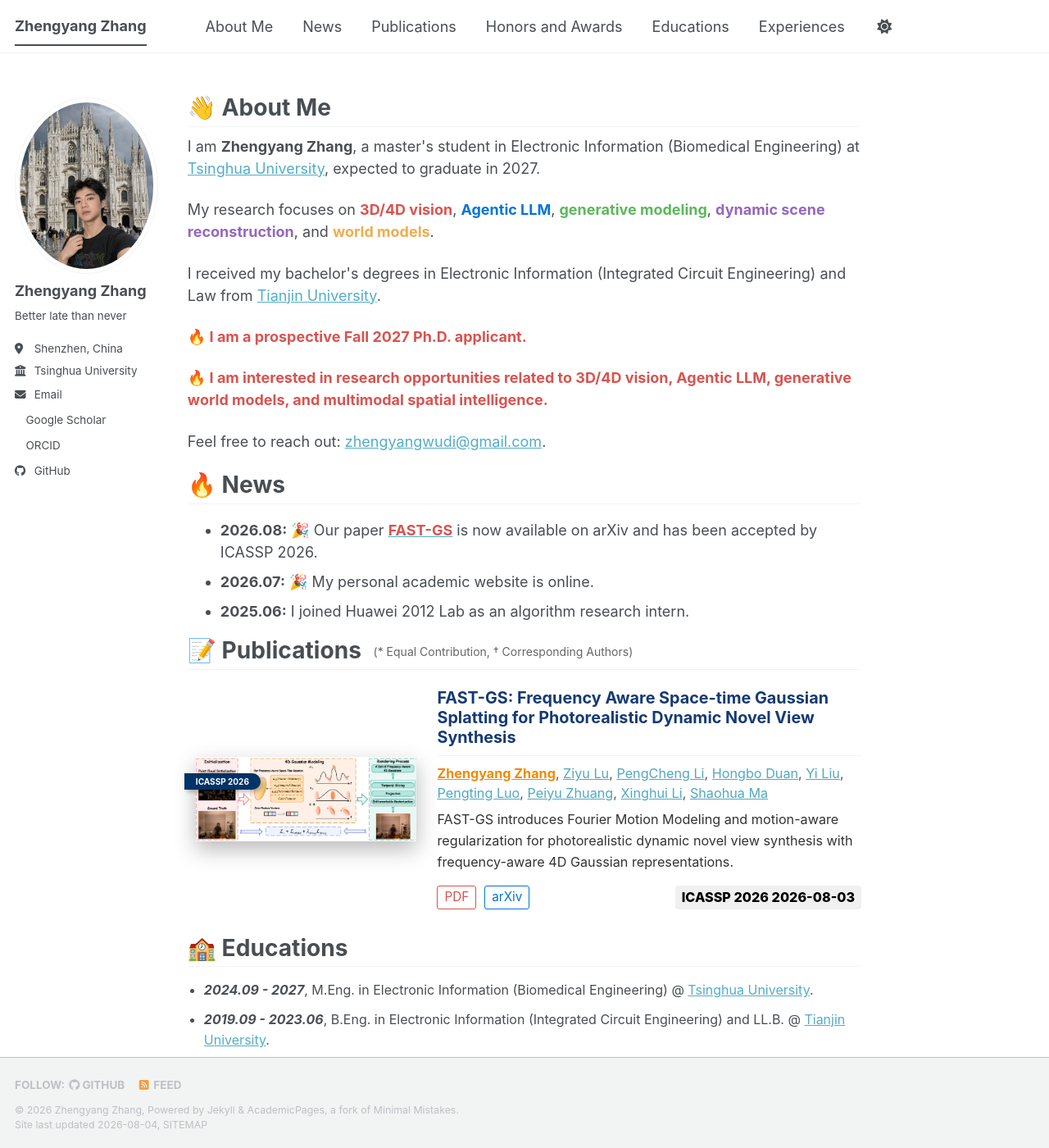
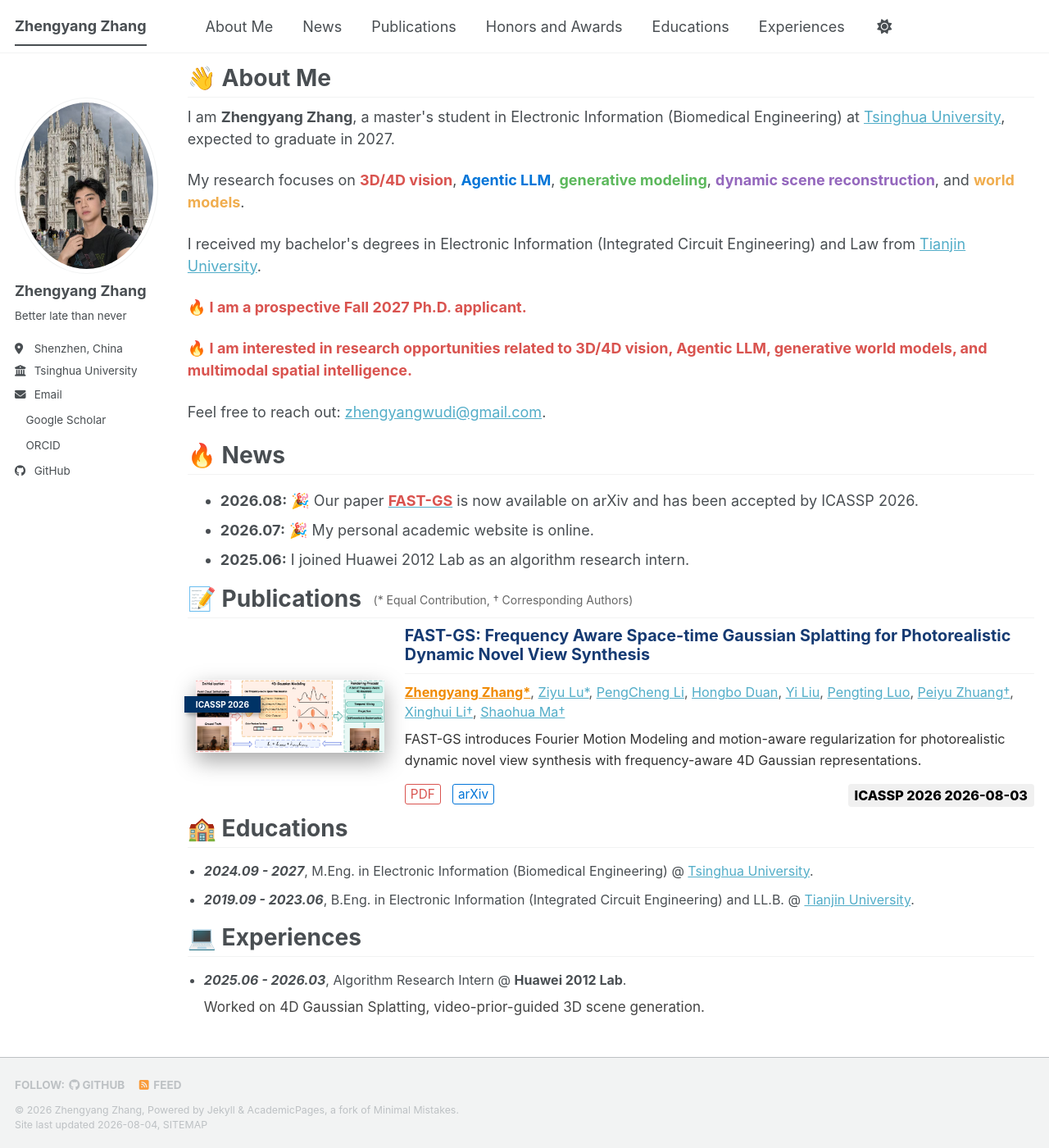
Before and after one commit to ZhengyangZhang1107/zhengyangzhang1107.github.io, a Jekyll site: the page built from _pages/about.md, in a window 1280 px wide and 1400 px high. Shown: the whole window at 82% size. Built offline with Jekyll 4.4.1, drawn with Linux system fonts in a browser that asks for light colours; a style sheet for code colours, icons or effects is not loaded.

Commit message:
Match publication layout with reference site

```diff
--- a/_includes/archive-single.html
+++ b/_includes/archive-single.html
@@ -4,6 +4,12 @@
   {% capture teaser %}{{ post.header.teaser }}{% endcapture %}
 {% else %}
   {% assign teaser = site.teaser %}
+{% endif %}
+
+{% if post.header.hover_teaser %}
+  {% capture hover_teaser %}{{ post.header.hover_teaser }}{% endcapture %}
+{% else %}
+  {% assign hover_teaser = nil %}
 {% endif %}
 
 {% if post.id %}
@@ -15,21 +21,6 @@
 {% if post.collection == 'publications' %}
 
   <style>
-  .pub-entry {
-    display: flex;
-    align-items: center;
-    gap: 25px;
-    margin: 1.3rem 0 1.7rem 0;
-    border-bottom: none !important;
-  }
-
-  .pub-left {
-    width: 34%;
-    min-width: 220px;
-    max-width: 360px;
-    padding-left: 10px;
-  }
-
   .pub-img-box {
     position: relative !important;
     width: 100%;
@@ -40,10 +31,9 @@
   .pub-img-inner {
     overflow: hidden;
     border-radius: 0;
-    box-shadow: 0 10px 25px rgba(0, 0, 0, 0.28);
+    box-shadow: 0 10px 25px rgba(0,0,0,0.35);
     position: relative;
     width: 100%;
-    background: #fff;
   }
 
   .pub-img-base {
@@ -52,9 +42,29 @@
     display: block;
     border-radius: 0;
     object-fit: cover;
-    transform: scale(1.01);
+    opacity: 1;
+    transition: opacity 0.3s ease;
+    transform: scale(1.02);
     transform-origin: center center;
   }
+
+  .pub-img-overlay {
+    position: absolute !important;
+    top: 0;
+    left: 0;
+    width: 100%;
+    height: 100%;
+    border-radius: 0;
+    object-fit: cover;
+    opacity: 0;
+    transition: opacity 0.3s ease;
+    z-index: 5;
+    transform: scale(1.02);
+    transform-origin: center center;
+  }
+
+  .pub-img-box:hover .pub-img-overlay { opacity: 1 !important; }
+  .pub-img-box:hover .pub-img-base { opacity: 0; }
 
   .pub-badge {
     position: absolute;
@@ -66,277 +76,102 @@
     font-size: 10px;
     font-weight: 700;
     z-index: 20;
-    box-shadow: 3px 3px 5px rgba(0, 0, 0, 0.26);
-    white-space: nowrap;
-    border-radius: 0 16px 16px 0;
-  }
-
-  .pub-right {
-    flex: 1;
-    display: flex;
-    flex-direction: column;
-    justify-content: center;
-  }
-
-  .pub-title {
-    font-size: 1.1rem;
-    margin: 0 0 10px 0;
-    font-weight: 700;
-    line-height: 1.2;
-  }
-
-  .pub-title a {
-    text-decoration: none;
-    color: #153a72;
-  }
-
-  .pub-title a:hover {
-    color: #0275d8;
-    text-decoration: underline;
-  }
-
-  .pub-authors {
-    font-size: 0.9rem;
-    color: #555;
-    margin-bottom: 8px;
-    line-height: 1.45;
-  }
-
-  .pub-authors a,
-  .pub-authors .author-link {
-    color: #51a8c1;
-    text-decoration: underline;
-  }
-
-  .pub-authors .author-me-link {
-    color: #f08a00;
-    font-weight: 700;
-    text-decoration: underline;
-  }
-
-  .pub-excerpt {
-    font-size: 0.9rem;
-    color: #333;
-    margin-bottom: 15px;
-    line-height: 1.6;
-  }
-
-  .pub-bottom-row {
-    display: flex;
-    justify-content: space-between;
-    align-items: center;
-    gap: 12px;
-    width: 100%;
-    font-size: 0.85rem;
-  }
-
-  .pub-links {
-    display: flex;
-    flex-wrap: wrap;
-    gap: 10px;
-  }
-
-  .pub-button {
-    text-decoration: none !important;
-    padding: 2px 8px;
-    border-radius: 3px;
-    line-height: 1.5;
-    background: #fff;
-  }
-
-  .pub-button-pdf {
-    color: #d9534f !important;
-    border: 1px solid #d9534f;
-  }
-
-  .pub-button-code {
-    color: #333 !important;
-    border: 1px solid #333;
-  }
-
-  .pub-button-project,
-  .pub-button-arxiv {
-    color: #0275d8 !important;
-    border: 1px solid #0275d8;
-  }
-
-  .pub-venue-date {
-    text-align: right;
-    color: #000;
-    font-weight: 800;
-    font-style: normal;
-    font-size: 0.9rem;
-    background-color: #f0f0f0;
-    padding: 2px 8px;
-    border-radius: 4px;
+    box-shadow: 3px 3px 5px rgba(0,0,0,0.3);
     white-space: nowrap;
   }
 
-  @media (max-width: 640px) {
-    .pub-entry {
-      flex-direction: column;
-      align-items: stretch;
-      gap: 14px;
-    }
-
-    .pub-left {
-      width: 100%;
-      max-width: none;
-      padding-left: 0;
-    }
-
-    .pub-bottom-row {
-      align-items: flex-start;
-      flex-direction: column;
-    }
-
-    .pub-venue-date {
-      text-align: left;
-      white-space: normal;
-    }
+  .author-me-link {
+    color: #f08a00 !important;
+    font-weight: 700;
+    text-decoration: underline !important;
   }
 </style>
 
-<div class="pub-entry">
-  <div class="pub-left">
+  <div class="pub-entry" style="
+      display: flex;
+      align-items: center;
+      gap: 25px;
+      margin-bottom: {% if include.is_last %}0{% else %}0rem{% endif %};
+      border-bottom: none !important;
+  ">
+
+    <div class="pub-left" style="width: 30%; min-width: 160px; max-width: 240px; padding-left: 10px;">
       {% if teaser %}
         <div class="pub-img-box">
           {% if post.badge %}
             <span class="pub-badge">{{ post.badge }}</span>
           {% endif %}
+
           <div class="pub-img-inner">
-          <img src=
-            {% if teaser contains "://" %}
-              "{{ teaser }}"
-            {% else %}
-              "{{ teaser | prepend: "/images/" | prepend: base_path }}"
+            <img src={% if teaser contains "://" %}"{{ teaser }}"{% else %}"{{ teaser | prepend: "/" | prepend: base_path }}"{% endif %}
+                alt="" class="pub-img-base">
+            {% if hover_teaser %}
+              <img src={% if hover_teaser contains "://" %}"{{ hover_teaser }}"{% else %}"{{ hover_teaser | prepend: "/" | prepend: base_path }}"{% endif %}
+                  alt="" class="pub-img-overlay">
             {% endif %}
-            alt="{{ title | strip_html }}" class="pub-img-base">
           </div>
         </div>
       {% endif %}
     </div>
 
-  <div class="pub-right">
-    <h2 class="pub-title">
+    <div class="pub-right" style="flex: 1; display: flex; flex-direction: column; justify-content: center;">
+
+      <h2 style="font-size: 1.1rem; margin: 0 0 10px 0; font-weight: 700; line-height: 1.2;">
         {% if post.projecturl %}
-        <a href="{{ post.projecturl }}" target="_blank">{{ title }}</a>
+          <a href="{{ post.projecturl }}" style="text-decoration: none; color: #153a72;">{{ title }}</a>
         {% elsif post.arxivurl %}
-        <a href="{{ post.arxivurl }}" target="_blank">{{ title }}</a>
+          <a href="{{ post.arxivurl }}" style="text-decoration: none; color: #153a72;">{{ title }}</a>
         {% elsif post.paperurl %}
-        <a href="{{ post.paperurl }}" target="_blank">{{ title }}</a>
+          <a href="{{ post.paperurl }}" style="text-decoration: none; color: #153a72;">{{ title }}</a>
         {% else %}
-        <a href="{{ base_path }}{{ post.url }}" rel="permalink">{{ title }}</a>
+          <a href="{{ base_path }}{{ post.url }}" rel="permalink" style="text-decoration: none; color: #153a72;">{{ title }}</a>
         {% endif %}
       </h2>
 
       {% if post.authors %}
-      <div class="pub-authors">
+        <div style="font-size: 0.9rem; color: #555; margin-bottom: 8px;">
           {{ post.authors | markdownify | remove: '<p>' | remove: '</p>' }}
         </div>
       {% endif %}
 
       {% if post.excerpt %}
-      <div class="pub-excerpt">
+        <div style="font-size: 0.9rem; color: #333; margin-bottom: 15px; line-height: 1.6;">
           {{ post.excerpt | markdownify | remove: '<p>' | remove: '</p>' }}
         </div>
       {% endif %}
 
-    <div class="pub-bottom-row">
+      <div class="pub-bottom-row" style="display: flex; justify-content: space-between; align-items: center; width: 100%; font-size: 0.85rem;">
         <div class="pub-links">
-        {% if post.paperurl %}
-          <a href="{{ post.paperurl }}" target="_blank" class="pub-button pub-button-pdf">PDF</a>
-        {% endif %}
-        {% if post.codeurl %}
-          <a href="{{ post.codeurl }}" target="_blank" class="pub-button pub-button-code">Code</a>
-        {% endif %}
-        {% if post.projecturl %}
-          <a href="{{ post.projecturl }}" target="_blank" class="pub-button pub-button-project">Project Page</a>
-        {% endif %}
-        {% if post.arxivurl %}
-          <a href="{{ post.arxivurl }}" target="_blank" class="pub-button pub-button-arxiv">arXiv</a>
-        {% endif %}
+          {% if post.paperurl %} <a href="{{ post.paperurl }}" style="margin-right: 10px; text-decoration: none; color: #d9534f; border: 1px solid #d9534f; padding: 2px 6px; border-radius: 3px;">PDF</a> {% endif %}
+          {% if post.codeurl %} <a href="{{ post.codeurl }}" style="margin-right: 10px; text-decoration: none; color: #333; border: 1px solid #333; padding: 2px 6px; border-radius: 3px;">Code</a> {% endif %}
+          {% if post.projecturl %} <a href="{{ post.projecturl }}" style="margin-right: 10px; text-decoration: none; color: #0275d8; border: 1px solid #0275d8; padding: 2px 6px; border-radius: 3px;">Project Page</a> {% endif %}
+          {% if post.arxivurl %} <a href="{{ post.arxivurl }}" style="margin-right: 10px; text-decoration: none; color: #0275d8; border: 1px solid #0275d8; padding: 2px 6px; border-radius: 3px;">arXiv</a> {% endif %}
         </div>
 
-      <div class="pub-venue-date">
+        <div class="pub-venue-date" style="text-align: right; color: #000; font-weight: 800; font-style: normal; font-size: 0.9rem; background-color: #f0f0f0; padding: 2px 8px; border-radius: 4px;">
           {% if post.venue %}{{ post.venue }} {% endif %}
           {{ post.date | default: "1900-01-01" | date: "%Y-%m-%d" }}
         </div>
       </div>
+
     </div>
   </div>
 
 {% else %}
-
   <div class="{{ include.type | default: "list" }}__item">
     <article class="archive__item" itemscope itemtype="http://schema.org/CreativeWork">
       {% if include.type == "grid" and teaser %}
         <div class="archive__item-teaser">
-        <img src=
-          {% if teaser contains "://" %}
-            "{{ teaser }}"
-          {% else %}
-            "{{ teaser | prepend: "/images/" | prepend: base_path }}"
-          {% endif %}
-          alt="">
+          <img src={% if teaser contains "://" %}"{{ teaser }}"{% else %}"{{ teaser | prepend: "/images/" | prepend: base_path }}"{% endif %} alt="">
         </div>
       {% endif %}
-
       <h2 class="archive__item-title" itemprop="headline">
-      {% if post.link %}
-        <a href="{{ post.link }}">{{ title }}</a> <a href="{{ base_path }}{{ post.url }}" rel="permalink"><i class="fa fa-link" aria-hidden="true" title="permalink"></i><span class="sr-only">Permalink</span></a>
-      {% else %}
         <a href="{{ base_path }}{{ post.url }}" rel="permalink">{{ title }}</a>
+      </h2>
+      {% if post.read_time %}
+        <p class="page__meta"><i class="fa fa-clock-o" aria-hidden="true"></i> {% include read-time.html %}</p>
       {% endif %}
-    </h2>
-
-    {% if post.read_time %}
-      <p class="page__meta"><i class="fa fa-clock" aria-hidden="true"></i> {% include read-time.html %}</p>
-    {% endif %}
-
-        {% if post.collection == 'teaching' %}
-          <p> {{ post.type }}, <i>{{ post.venue }}</i>, {{ post.date | default: "1900-01-01" | date: "%Y" }} </p>
-        {% elsif post.collection == 'publications' %}
-          <p>Published in <i>{{ post.venue }}</i>, {{ post.date | default: "1900-01-01" | date: "%Y" }} </p>
-        {% elsif post.date %}
-         <p class="page__date"><strong><i class="fa fa-fw fa-calendar" aria-hidden="true"></i> {{ site.data.ui-text[site.locale].date_label | default: "Published:" }}</strong> <time datetime="{{ post.date | default: "1900-01-01" | date_to_xmlschema }}">{{ post.date | default: "1900-01-01" | date: "%B %d, %Y" }}</time></p>
-        {% endif %}
-
-    {% if post.excerpt and site.read_more != 'enabled' %}
-    <p class="archive__item-excerpt" itemprop="description">{{ post.excerpt | markdownify }}</p>
-    {% elsif post.excerpt and site.read_more == 'enabled' %}
-    <p class="archive__item-excerpt" itemprop="description"><p>{{ post.excerpt | markdownify | remove: '<p>' | remove: '</p>' }}<strong><a href="{{ base_path }}{{ post.url }}" rel="permalink"> Read more</a></strong></p></p>
-    {% endif %}
-
-    {% if post.citation and post.paperurl and post.slidesurl and post.bibtexurl %}
-      <p>Recommended citation: {{ post.citation }}<br /><a href="{{ post.paperurl }}">Download Paper</a> | <a href="{{ post.slidesurl }}">Download Slides</a> | <a href="{{ post.bibtexurl }}">Download Bibtex</a></p>
-    {% elsif post.citation and post.paperurl and post.slidesurl %}
-      <p>Recommended citation: {{ post.citation }}<br /><a href="{{ post.paperurl }}">Download Paper</a> | <a href="{{ post.slidesurl }}">Download Slides</a></p>
-    {% elsif post.citation and post.paperurl and post.bibtexurl %}
-      <p>Recommended citation: {{ post.citation }}<br /><a href="{{ post.paperurl }}">Download Paper</a> | <a href="{{ post.bibtexurl }}">Download Bibtex</a></p>
-    {% elsif post.citation and post.paperurl %}
-      <p>Recommended citation: {{ post.citation }}<br /><a href="{{ post.paperurl }}">Download Paper</a></p>
-    {% elsif post.citation and post.slidesurl and post.bibtexurl %}
-      <p>Recommended citation: {{ post.citation }}<br /><a href="{{ post.slidesurl }}">Download Slides</a> | <a href="{{ post.bibtexurl}}">Download Bibtex</a></p>
-    {% elsif post.citation and post.slidesurl %}
-      <p>Recommended citation: {{ post.citation }}<br /><a href="{{ post.slidesurl }}">Download Slides</a></p>
-    {% elsif post.citation and post.bibtexurl %}
-      <p>Recommended citation: {{ post.citation }}<br /><a href="{{ post.bibtexurl }}">Download Bibtex</a></p>
-    {% elsif post.citation %}
-      <p>Recommended citation: {{ post.citation }}</p>
-    {% elsif post.paperurl and post.bibtexurl %}
-      <p><a href="{{ post.paperurl }}">Download Paper</a> | <a href="{{ post.bibtexurl }}">Download Bibtex</a></p>
-    {% elsif post.paperurl %}
-      <p><a href="{{ post.paperurl }}">Download Paper</a></p>
-    {% elsif post.slidesurl and post.bibtexurl %}
-      <p><a href="{{ post.slidesurl }}">Download Slides</a> | <a href="{{ post.bibtexurl }}">Download Bibtex</a></p>
-    {% elsif post.slidesurl %}
-      <p><a href="{{ post.slidesurl }}">Download Slides</a></p>
-    {% elsif post.bibtexurl %}
-      <p><a href="{{ post.bibtexurl }}">Download Bibtex</a></p>
-    {% endif %}
-
+      {% if post.excerpt %}<p class="archive__item-excerpt" itemprop="description">{{ post.excerpt | markdownify | remove: '<p>' | remove: '</p>' }}</p>{% endif %}
     </article>
   </div>
-
 {% endif %}
--- a/_sass/layout/_page.scss
+++ b/_sass/layout/_page.scss
@@ -5,7 +5,7 @@
 #main {
   @include container;
   @include clearfix;
-  margin-top: 2em;
+  margin-top: 0em;
   padding-left: 1em;
   padding-right: 1em;
   animation: intro 0.3s both;
@@ -20,7 +20,6 @@
   @include breakpoint($large) {
     @include span(10 of 12 last);
     @include prefix(0 of 12);
-    @include suffix(2 of 12);
   }
 
   .page__inner-wrap {
```
Also changed, not shown: _publications/2026-08-03-fast-gs.md (+11 -10 lines). Lines whose indentation alone changed are shown as unchanged.
